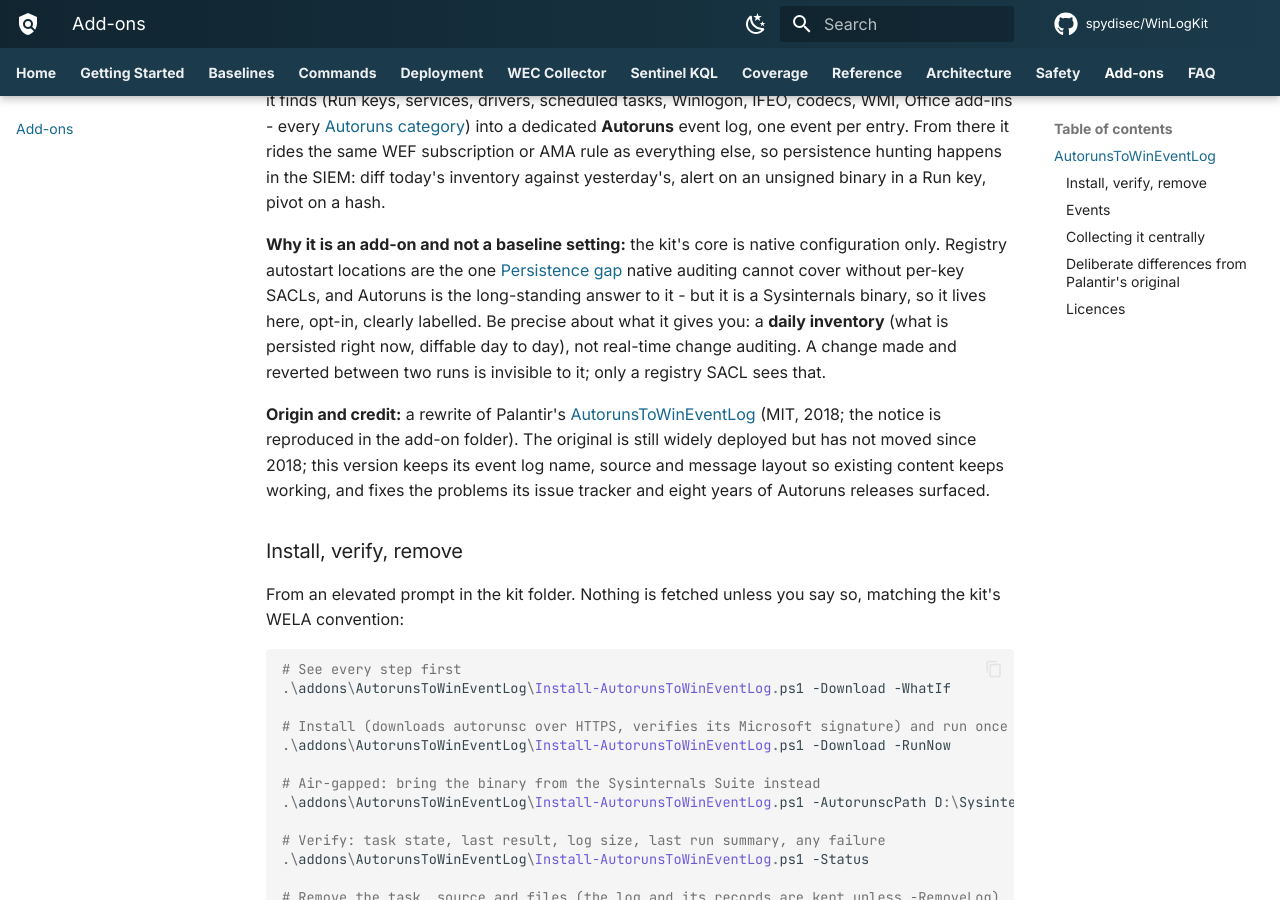
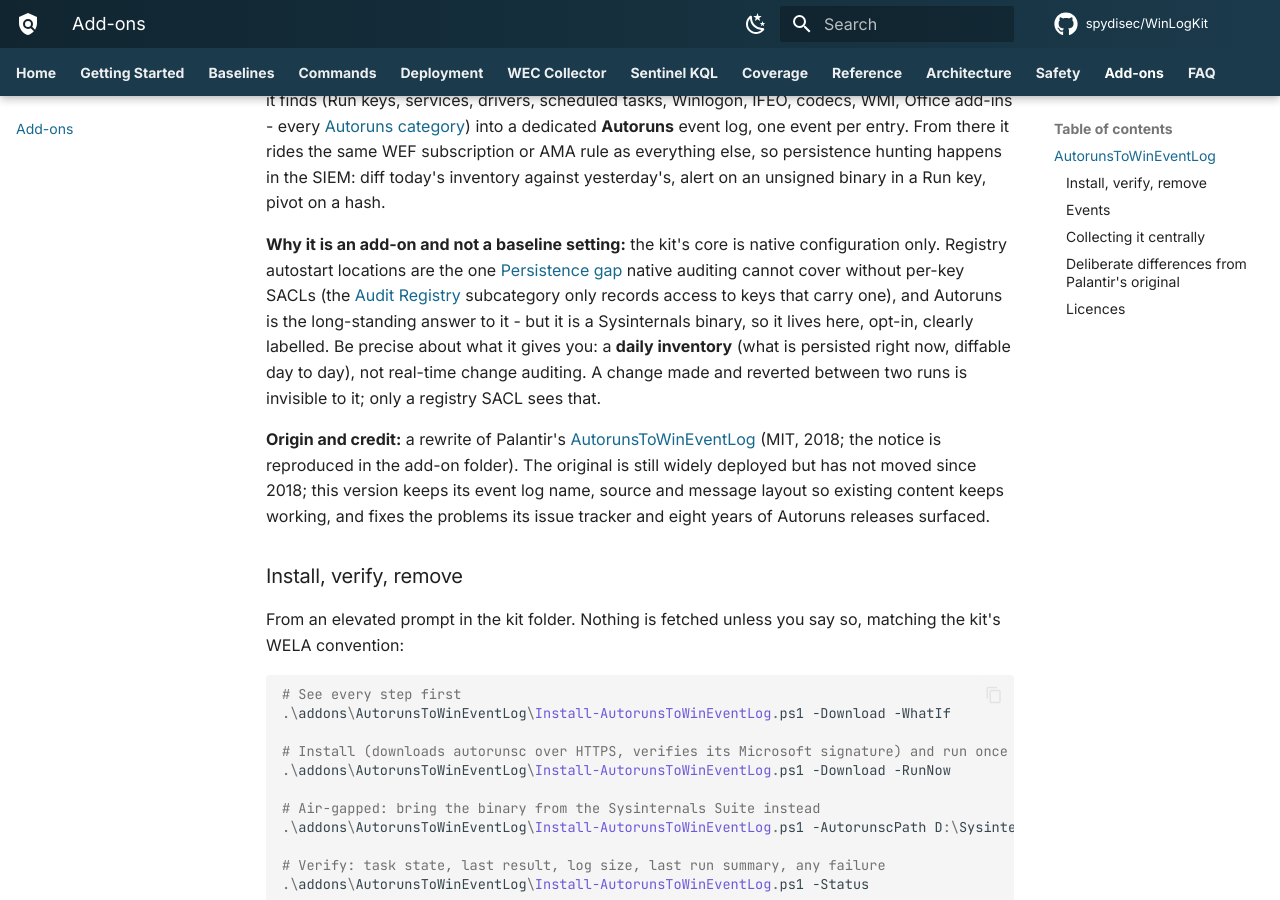
Before and after one commit to spydisec/WinLogKit, an MkDocs documentation site: the page built from docs/addons.md, in a window 1280 px wide and 900 px high, scrolled down 333 px. Built offline with MkDocs 1.6.1 and Material for MkDocs 9.7.7, drawn with Linux system fonts in a browser that asks for light colours; comment, search, counter and statistics services are not loaded; some of the changed text lies outside the part shown.

Commit message:
Add-on: local CodeRabbit CLI pass (bounded wait, newline-safe messages)
First change reviewed with the CodeRabbit CLI locally before pushing
(three passes, down to one by-design decline). Accepted:
- Payload bounds autorunsc to 30 minutes and kills it on timeout so an
  interactive run cannot hang (the task's own limit is 60)
- Embedded CR/LF in a CSV field value are escaped in the event message
  so every line still starts with a key and parsers never see a stray
  continuation line
- Harness check 8 also requires the payload's exit code to be 0
- Docs: WEF instruction no longer implies the subscription generator
  covers the add-on channel (it is deliberately not in the settings
  table); Audit Registry / per-key SACL claim cites Microsoft; the
  Persistence row uses full channel names

Declined by design (recorded for the GitHub pass): moving the add-on's
log name, source, size and message cap into LoggingBaseline.Settings.ps1
- add-ons live outside the baseline so the enable/test scripts never
touch them; "0 rows = failure" stays, since autorunsc never legitimately
returns an empty inventory.

Co-Authored-By: Claude Fable 5.1 <noreply@anthropic.com>

```diff
--- a/docs/addons.md
+++ b/docs/addons.md
@@ -18,7 +18,9 @@ yesterday's, alert on an unsigned binary in a Run key, pivot on a hash.
 **Why it is an add-on and not a baseline setting:** the kit's core is
 native configuration only. Registry autostart locations are the one
 [Persistence gap](architecture.md#behaviour-category-mapping) native
-auditing cannot cover without per-key SACLs, and Autoruns is the
+auditing cannot cover without per-key SACLs (the
+[Audit Registry](https://learn.microsoft.com/windows/security/threat-protection/auditing/audit-registry)
+subcategory only records access to keys that carry one), and Autoruns is the
 long-standing answer to it - but it is a Sysinternals binary, so it lives
 here, opt-in, clearly labelled. Be precise about what it gives you: a
 **daily inventory** (what is persisted right now, diffable day to day),
@@ -95,10 +97,10 @@ exactly that reason.
 
 - **WEF**: add the channel to the
   [subscription](https://learn.microsoft.com/windows/win32/wec/setting-up-a-source-initiated-subscription)
-  query - `<Select Path="Autoruns">*</Select>` - or regenerate with the
-  kit's generator once the channel is in your baseline selection. Sources
-  need nothing extra: it is a classic log readable by the forwarding
-  service.
+  query - `<Select Path="Autoruns">*</Select>`. This is a manual addition:
+  the kit's subscription generator only knows the channels in the settings
+  table, and the add-on deliberately is not one of them. Sources need
+  nothing extra: it is a classic log readable by the forwarding service.
 - **AMA**: add `Autoruns!*` to the
   [DCR's Windows event log XPath list](https://learn.microsoft.com/azure/azure-monitor/agents/data-collection-windows-events)
   (or `ForwardedEvents!*` already covers it when forwarded via WEF).
```
Also changed, not shown: docs/architecture.md (+1 -1 lines), 2 other files.
